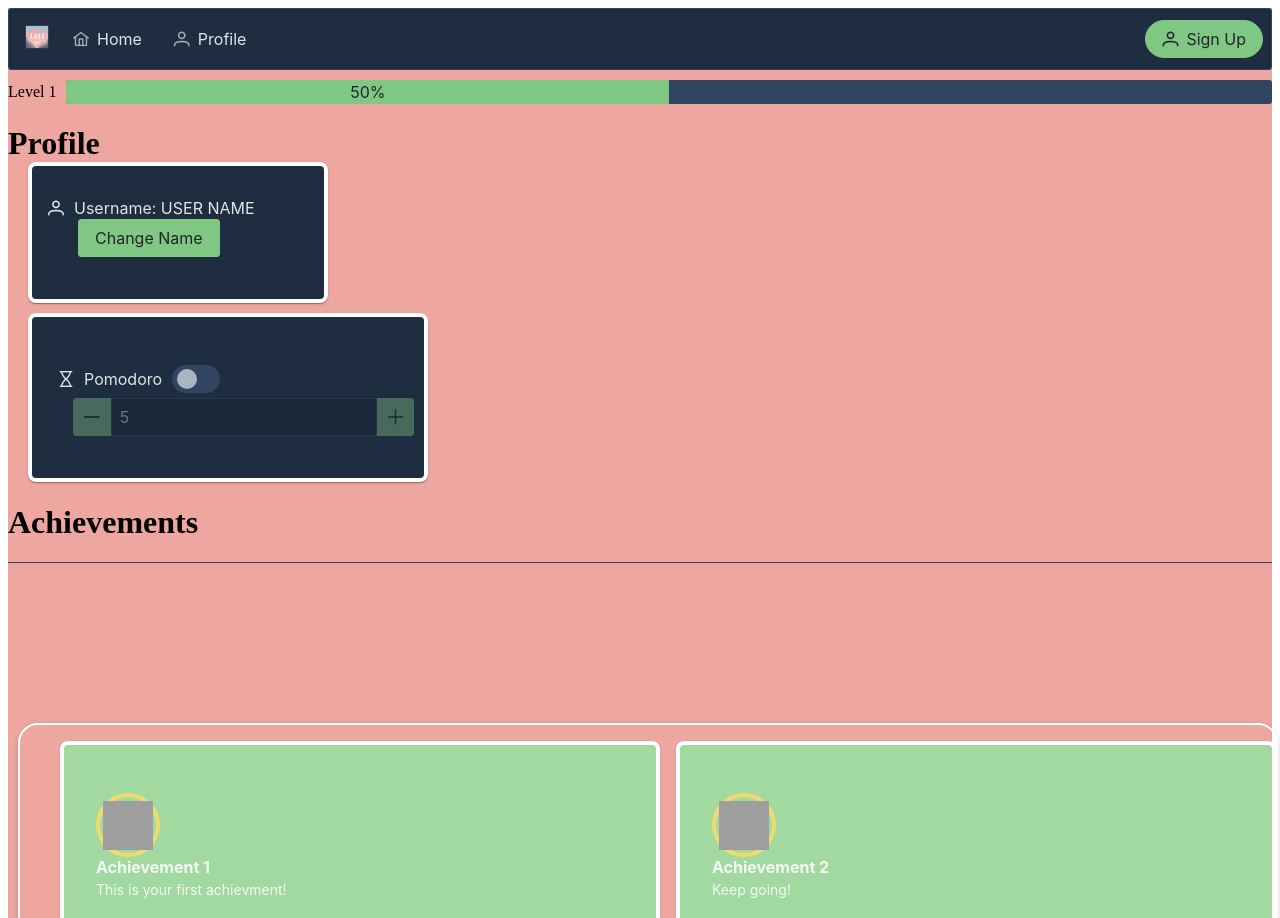
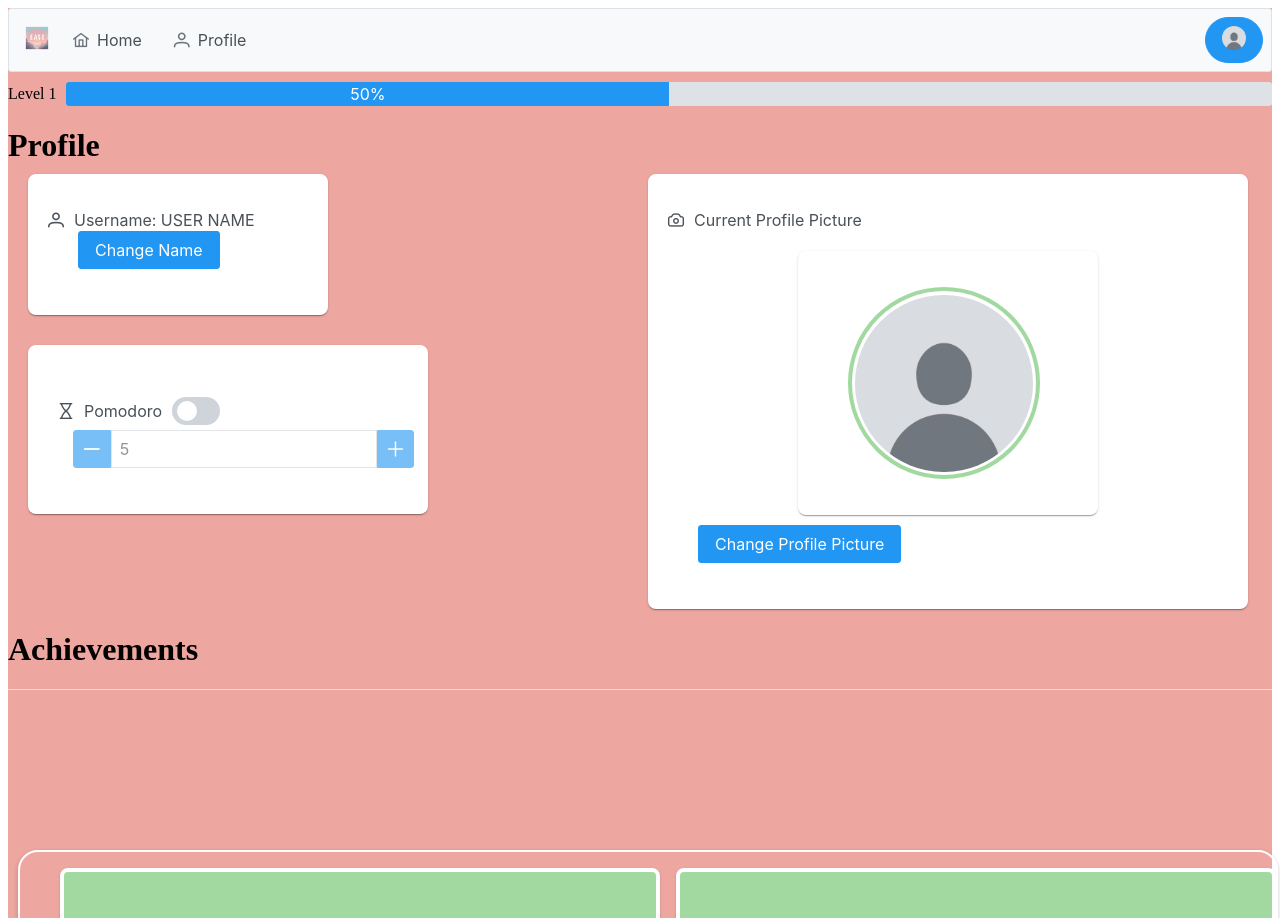
Before and after one commit to MatthewAl2/SASEHACK2024, a React (Create React App) app in the folder frontend/: page / in a window 1280 px wide. Shown: the top 918 px of the page. Built offline with nearby package versions, Linux system fonts and the light colour scheme; grey boxes are pictures that could not be loaded.

Commit message:
ALmost done

```diff
--- a/frontend/src/App.js
+++ b/frontend/src/App.js
@@ -1,6 +1,6 @@
 import { PrimeReactProvider } from 'primereact/api';
 import Profile from './components/profile';
-import 'primereact/resources/themes/vela-green/theme.css'; // Choose your desired theme
+import 'primereact/resources/themes/saga-blue/theme.css'; // Choose your desired theme
 import 'primereact/resources/primereact.min.css';
 import 'primeicons/primeicons.css';
 
--- a/frontend/src/components/profile.js
+++ b/frontend/src/components/profile.js
@@ -10,6 +10,7 @@ import { Divider } from 'primereact/divider';
 import { ProgressBar } from 'primereact/progressbar';
 import { Card } from 'primereact/card';
 import Ease_Logo from './Ease Logo.png';
+import Profile_image from './profile.jpg';
 const showerPath = "images\shower.jpg"
 const space = "       "
 
@@ -22,7 +23,7 @@ function Home() {
 
 
     const start = <img alt="logo" src={Ease_Logo} height="40" />;
-    const end = <Button label="Sign Up" icon="pi pi-user" className="p-button-rounded" />;
+    const end = <Button label={<img src={Profile_image} style={{width: '1.5rem', height: '1.5rem', borderRadius: '50%'  }} />}  className="p-button-rounded" />;
     const [username, setUsername] = useState("USER NAME");
     const [pomodoroValue, setValue] = useState(5);
     const [pomodoroChecked, setChecked] = useState(false);
@@ -62,6 +63,9 @@ function Home() {
             </div>
 
             <h1 style={{marginBottom:'0px'}}>Profile</h1>
+
+                <div style={{ display: 'flex', gap: '200px', marginTop: '10px' }}>
+                    <div style={{ display: 'flex', flexDirection: 'column', gap: '20px' }}>
                         <Card style={{border: '4px solid #FFFFFF',borderRadius: '8px', marginLeft: '20px', marginTop: '0px', maxWidth: '300px'}}>
                             <div style={{ margin: '0px' }}>
                                 <div style={{ display: 'inline-flex', alignItems: 'center', marginBottom: '0px', marginTop: '0px'}}>
@@ -72,6 +76,7 @@ function Home() {
 
                             <Button label="Change Name" style={{ marginTop: '0px', marginBottom: '10px', marginLeft:'30px'}} />
                         </Card>
+
 
 
                         <Card style={{border: '4px solid #FFFFFF',borderRadius: '8px', marginLeft: '20px', marginTop: '10px',maxWidth: '400px' }}>
@@ -85,6 +90,23 @@ function Home() {
                                 incrementButtonIcon="pi pi-plus" decrementButtonIcon="pi pi-minus" step={1} min={0} max={60} disabled={!pomodoroChecked} style={{marginLeft: '15px', marginTop: '0px'}} />
                             </div>
                         </Card>
+                    </div>
+
+
+
+                    <Card style={{border: '4px solid #FFFFFF',borderRadius: '8px', marginLeft: '20px', marginTop: '0px', width: '600px'}}>
+                        <div style={{ display: 'inline-flex', alignItems: 'center', marginBottom: '0px', marginTop: '0px'}}>
+                            <i className="pi pi-camera" style={{ marginRight: '10px', marginTop: '0px' }}></i>
+                            <p style={{ marginBottom: '0', marginTop: '0px' }}> Current Profile Picture</p>
+                        </div>
+                        <Card style={{border: '4px solid #FFFFFF',borderRadius: '8px', marginLeft: '130px', marginTop: '20px', maxWidth: '300px', justifyContent: 'center', alignItems: 'center' }}>
+                            <Avatar image={Profile_image} className="mr-2" shape='circle' style={{ width: '12rem', height: '12rem', borderRadius: '50%', border: '4px solid #a2d9a1', padding: '0.2rem', marginLeft: '30px' }} ></Avatar>
+                        </Card>
+                        <Button label="Change Profile Picture" style={{ marginTop: '10px', marginBottom: '10px', marginLeft:'30px'}} />
+                    </Card>
+                </div>
+
+
 
 
             <h1>Achievements</h1>
@@ -121,7 +143,7 @@ function Home() {
                                 <div className="flex" style={{ alignItems: 'center'}}>
                                     {item.unlocked ? (
                                         <>
-                                            <Avatar image="https://primereact.org/images/logo.png" className="mr-2" style={{width: '4rem', height: '4rem', borderRadius: '50%', border: '4px solid #efda6b', padding: '0.2rem', }}/>
+                                            <Avatar image="https://primereact.org/images/logo.png" className="mr-2" shape='circle' style={{width: '4rem', height: '4rem', borderRadius: '50%', border: '4px solid #efda6b', padding: '0.2rem', }}/>
                                             <div style={{ flex: '1', marginLeft: '0,5rem' }}>
                                                 <h4 style={{ margin: '0 0 0.2rem 0', fontSize: '1rem' }}>{item.title}</h4>
                                                 <p style={{ margin: '0', fontSize: '0.875rem' }}>{item.description}</p>
```
Also changed, not shown: frontend/src/components/profile.jpg (added). Lines whose indentation alone changed are shown as unchanged.
